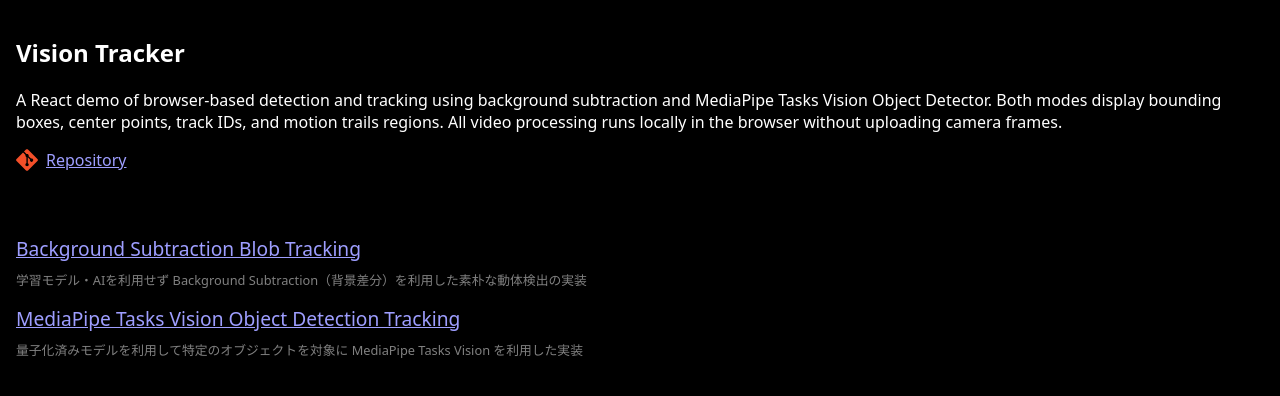
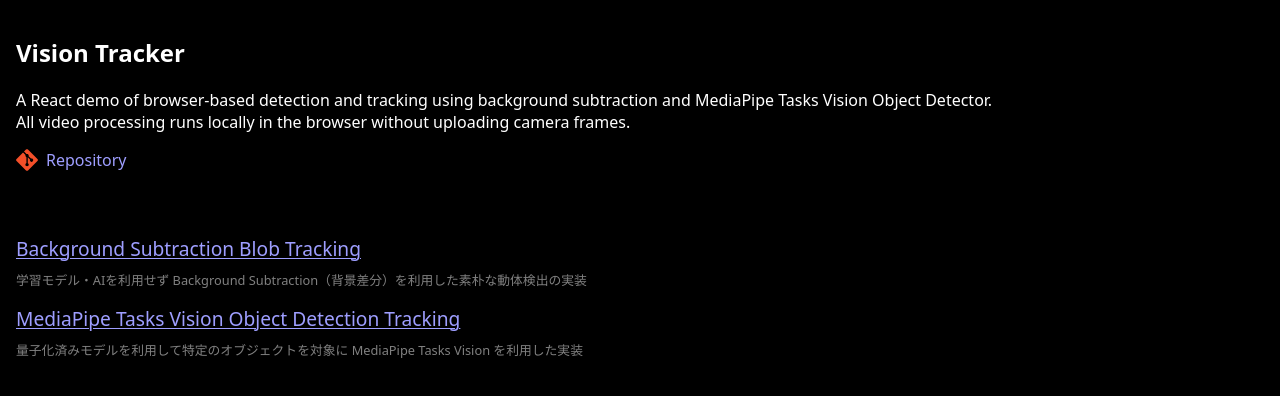
Before and after one commit to 5h0utat0t2uka/blob-track, a React (Vite) app: page / in a window 1280 px wide. Shown: the top 396 px of the page. Built offline with nearby package versions, Linux system fonts and the light colour scheme.

Commit message:
feat: update meta tags for improved SEO and readability in README.

```diff
--- a/index.html
+++ b/index.html
@@ -4,7 +4,13 @@
     <meta charset="UTF-8" />
     <meta name="viewport" content="width=device-width, initial-scale=1.0" />
     <meta name="theme-color" content="#080b0e" />
-    <meta name="description" content="Vision Tracker" />
+    <meta name="description" content="A React demo of browser-based detection and tracking" />
+    <meta property="og:description" content="A React demo of browser-based detection and tracking">
+    <meta property="og:title" content="Vision Tracker">
+    <meta property="og:type" content="website">
+    <meta property="og:url" content="https://vision-tracker-five.vercel.app">
+    <meta property="og:image" content="https://vision-tracker-five.vercel.app/ogp.png">
+    <meta property="og:site_name" content="Vision Tracker">
     <link rel="icon" href="/favicon.svg" sizes="any" type="image/svg+xml" />
     <title>Vision Tracker</title>
   </head>
--- a/src/App.css
+++ b/src/App.css
@@ -45,9 +45,15 @@
   position: fixed;
   inset: 0;
   margin: auto;
+  display: grid;
+  gap: 0.5rem;
+  place-items: center;
+  place-content: center;
   inline-size: max-content;
-  block-size: max-content;
-  text-align: center;
+  /*block-size: max-content;*/
+  p {
+    margin: 0;
+  }
   span {
     font-size: 0.8rem;
     color: gray;
@@ -234,13 +240,18 @@
 .category-options {
   display: grid;
   gap: 0.5rem;
-  /*margin-block: 2rem;*/
-}
-
-.category-options label {
-  display: flex;
-  gap: 0.5rem;
-  align-items: center;
+  padding: 1rem;
+  border-radius: 6px;
+  border-width: 1px;
+  legend {
+    padding-inline: 0.5rem;
+    margin-inline: -0.5rem;
+  }
+  label {
+    display: flex;
+    gap: 0.5rem;
+    align-items: center;
+  }
 }
 
 .checkbox-row {
--- a/src/App.tsx
+++ b/src/App.tsx
@@ -19,7 +19,7 @@
     <main className='home'>
       <section>
         <h1>Vision Tracker</h1>
-        <p>A React demo of browser-based detection and tracking using background subtraction and MediaPipe Tasks Vision Object Detector. Both modes display bounding boxes, center points, track IDs, and motion trails regions. All video processing runs locally in the browser without uploading camera frames.</p>
+        <p>A React demo of browser-based detection and tracking using background subtraction and MediaPipe Tasks Vision Object Detector. <br/>All video processing runs locally in the browser without uploading camera frames.</p>
         <a href="https://github.com/5h0utat0t2uka/vision-tracker" target="_blank" rel="noopener noreferrer">
           <svg xmlns="http://www.w3.org/2000/svg" width={128} height={128} viewBox="0 0 128 128"><path fill="#f34f29" d="M124.737 58.378L69.621 3.264c-3.172-3.174-8.32-3.174-11.497 0L46.68 14.71l14.518 14.518c3.375-1.139 7.243-.375 9.932 2.314c2.703 2.706 3.461 6.607 2.294 9.993l13.992 13.993c3.385-1.167 7.292-.413 9.994 2.295c3.78 3.777 3.78 9.9 0 13.679a9.673 9.673 0 0 1-13.683 0a9.68 9.68 0 0 1-2.105-10.521L68.574 47.933l-.002 34.341a9.7 9.7 0 0 1 2.559 1.828c3.778 3.777 3.778 9.898 0 13.683c-3.779 3.777-9.904 3.777-13.679 0c-3.778-3.784-3.778-9.905 0-13.683a9.7 9.7 0 0 1 3.167-2.11V47.333a9.6 9.6 0 0 1-3.167-2.111c-2.862-2.86-3.551-7.06-2.083-10.576L41.056 20.333L3.264 58.123a8.133 8.133 0 0 0 0 11.5l55.117 55.114c3.174 3.174 8.32 3.174 11.499 0l54.858-54.858a8.135 8.135 0 0 0-.001-11.501"></path></svg>
           Repository
--- a/src/index.css
+++ b/src/index.css
@@ -32,11 +32,12 @@
   padding: 1rem;
   section {
     > a {
-      inline-size: max-content;
+      inline-size: fit-content;
       display: grid;
       grid-template-columns: auto 1fr;
       gap: 0.5rem;
       align-items: center;
+      text-decoration: none;
       > svg {
         inline-size: 1lh;
         block-size: 1lh;
@@ -56,8 +57,10 @@
           flex-direction: column;
           gap: 0.5rem;
           a {
-            inline-size: max-content;
+            inline-size: fit-content;
             font-size: 1.2rem;
+            text-underline-offset: 0.2ex;
+            text-decoration-thickness: from-font;
           }
           span {
             display: block;
```
Also changed, not shown: public/ogp.png (added), 1 other file (tests, documents, lock files or other folders).
